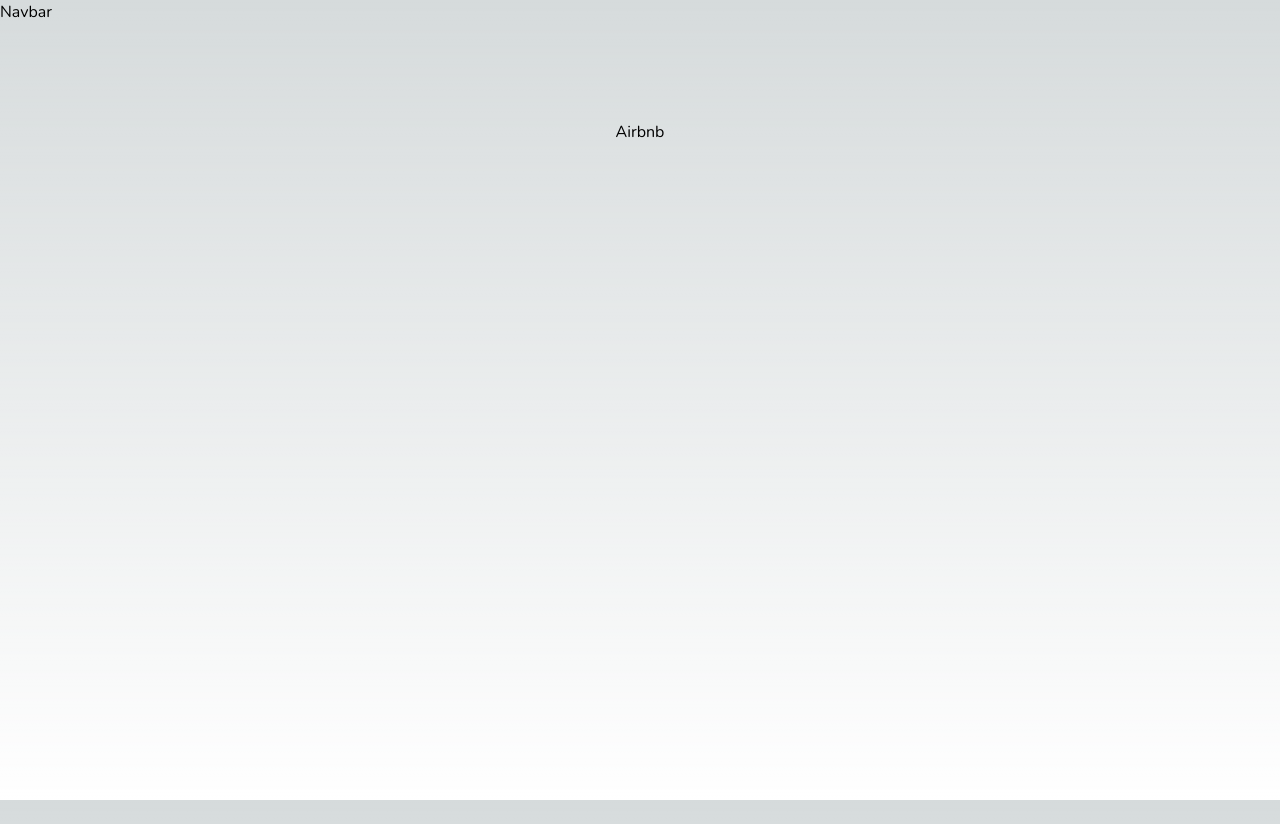
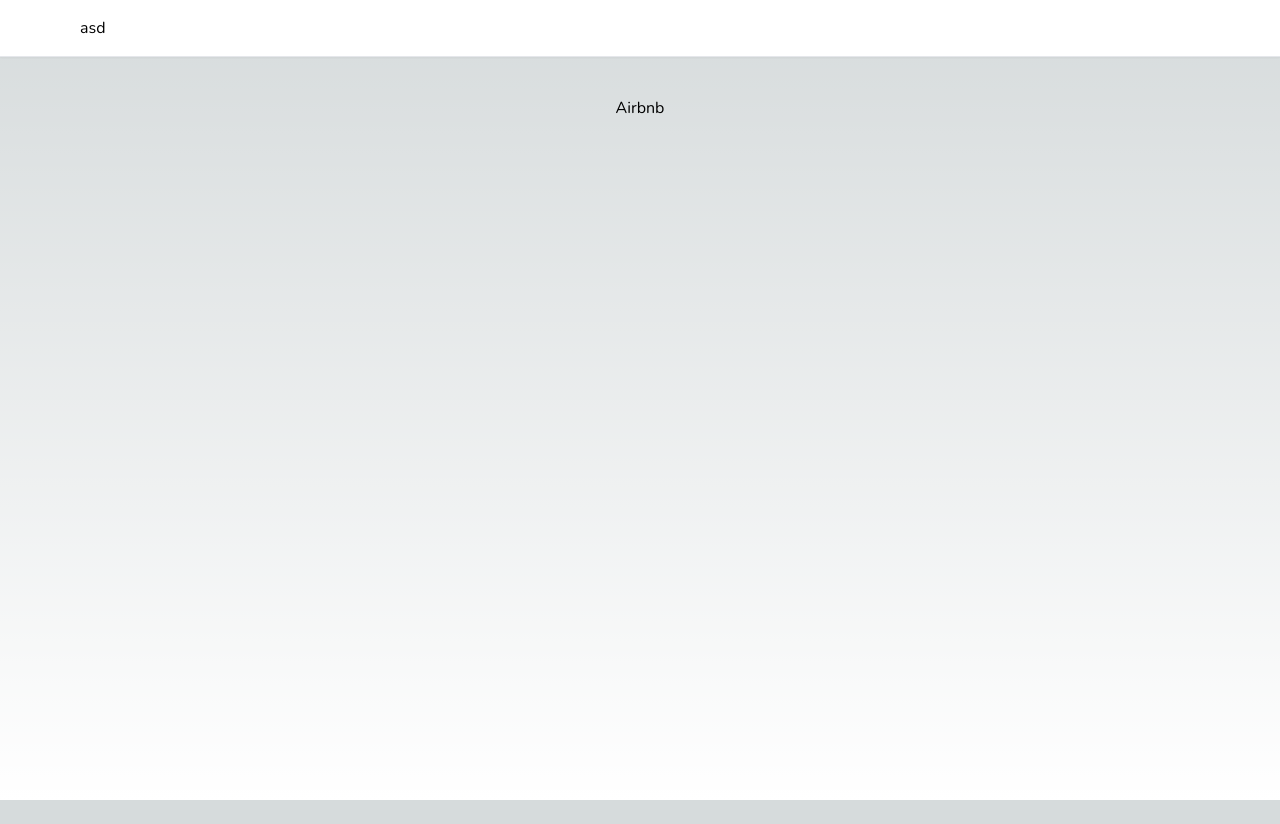
Before and after one commit to martinakrtzschmr/nextjs-complete-ux, a Next.js app: page / in a window 1280 px wide. After the commit the page ends 800 px from the top, so only its background shows below. Built offline with nearby package versions, Linux system fonts and the light colour scheme.

Commit message:
Add Container

```diff
--- /dev/null
+++ b/app/components/Container.tsx
@@ -0,0 +1,15 @@
+import React from 'react';
+
+interface ContainerProps {
+  children: React.ReactNode;
+}
+
+const Container: React.FC<ContainerProps> = ({ children }) => {
+  return (
+    <div className='max-w-[2520px] mx-auto xl:px-20 md:px-10 sm:px-2 px-4'>
+      {children}
+    </div>
+  );
+};
+
+export default Container;
--- a/app/components/navbar/Navbar.tsx
+++ b/app/components/navbar/Navbar.tsx
@@ -1,9 +1,15 @@
-import React from 'react'
+'use client';
 
-function Navbar() {
+import Container from '../Container';
+
+const Navbar = () => {
   return (
-    <div>Navbar</div>
-  )
-}
+    <div className='fixed w-full bg-white z-10 shadow-sm'>
+      <div className='py-4 border-b-[1px]'>
+        <Container>asd</Container>
+      </div>
+    </div>
+  );
+};
 
-export default Navbar
+export default Navbar;
```
